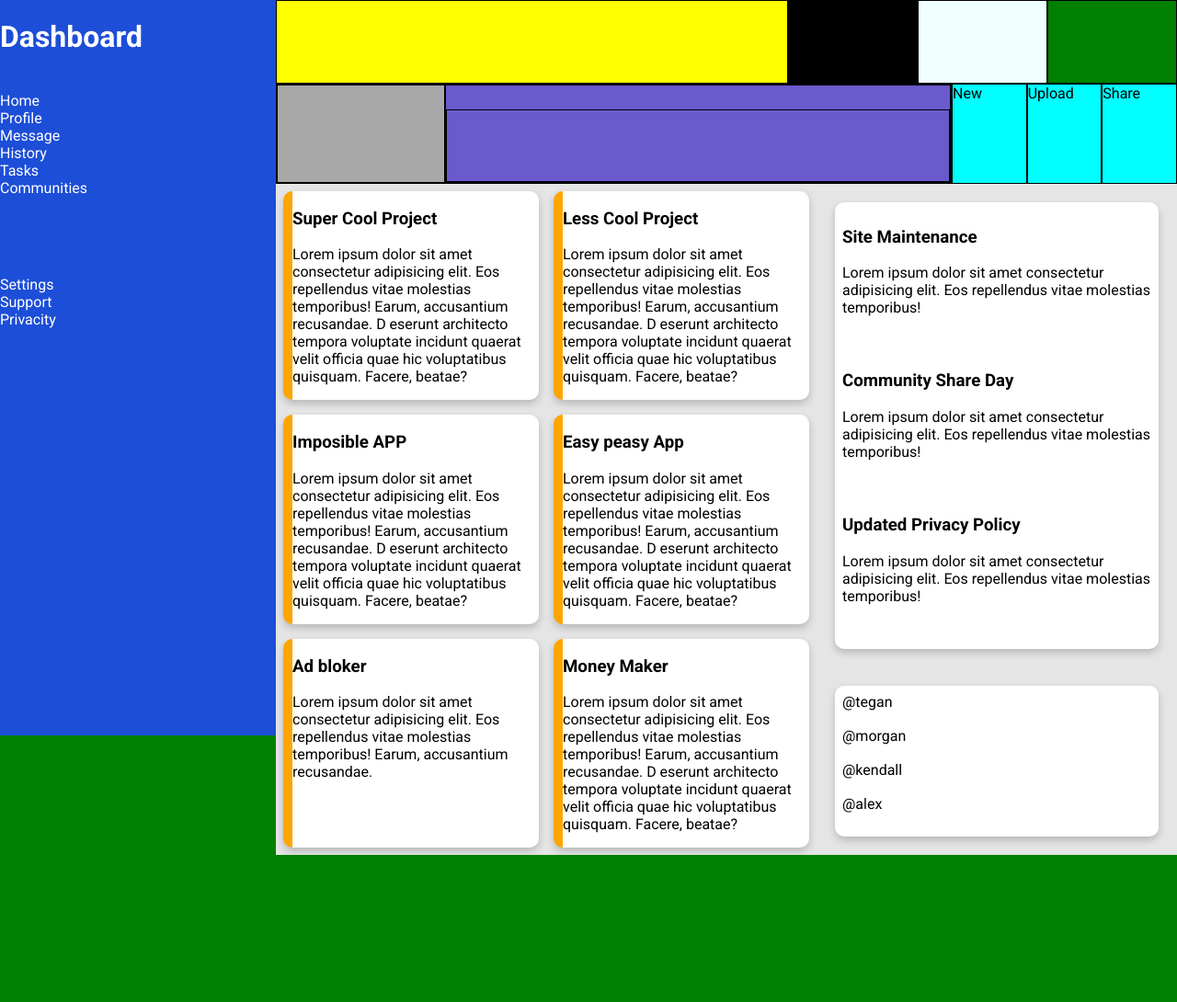
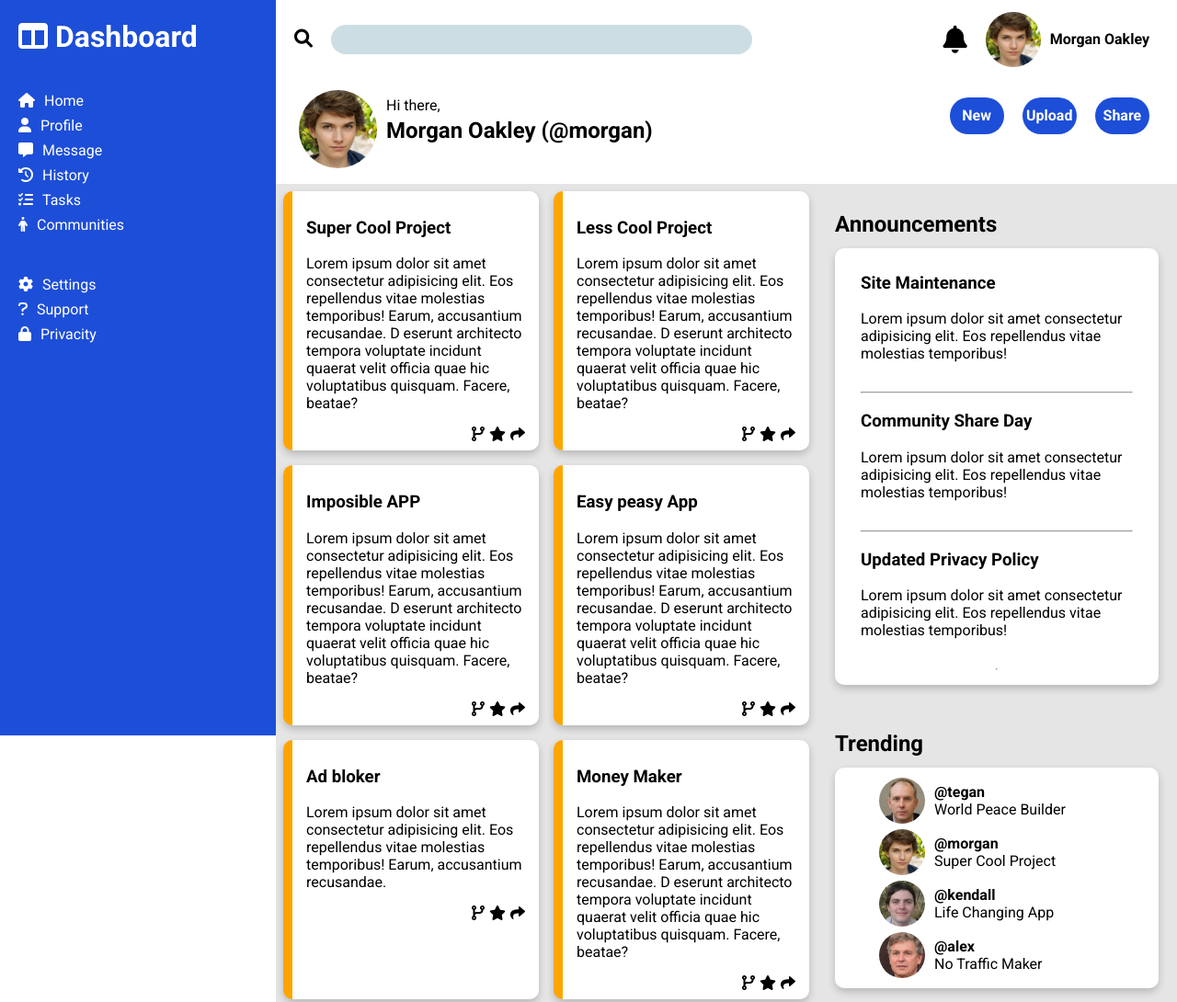
Before and after one commit to alejandroord/dashboard, a plain HTML site: page index.html in a window 1280 px wide. Shown: the top 1090 px of the page at 92% size. Before the commit the page ends 930 px from the top, so only its background shows below. Drawn offline with Linux system fonts and the light colour scheme.

Commit message:
Cambios finales

```diff
--- a/index.html
+++ b/index.html
@@ -3,50 +3,59 @@
 <head>
     <meta charset="UTF-8">
     <meta name="viewport" content="width=device-width, initial-scale=1.0">
+    <link rel="stylesheet" href="style.css">
     <link href="https://fonts.googleapis.com/css2?family=Roboto:wght@400;700&display=swap" rel="stylesheet">
+    <link rel="stylesheet" href="https://cdnjs.cloudflare.com/ajax/libs/font-awesome/6.0.0-beta3/css/all.min.css">
+
     <title>Dashboard</title>
 </head>
 <body>
 <div class="web">
 <div class="barraLateral">
     <div class="title">
-        <h1>Dashboard</h1>
+        <h1><i class="fa-solid fa-table-columns"></i>  Dashboard</h1>
     </div>
     <div class="iconosSuperior">
-        <div>Home</div>
-        <div>Profile</div>
-        <div>Message</div>
-        <div>History</div>
-        <div>Tasks</div>
-        <div>Communities</div>
+        <div><i class="fa-solid fa-house"> </i>Home</div>
+        <div><i class="fa-solid fa-user"></i>Profile</div>
+        <div><i class="fa-solid fa-message"></i>Message</div>
+        <div><i class="fa-solid fa-clock-rotate-left"></i>History</div>
+        <div><i class="fa-solid fa-list-check"></i>Tasks</div>
+        <div><i class="fa-solid fa-person"></i></i>Communities</div>
     </div>
     <div class="iconosInferior">
-        <div>Settings</div>
-        <div>Support</div>
-        <div>Privacity</div>
+        <div><i class="fa-solid fa-gear"></i>Settings</div>
+        <div><i class="fa-solid fa-question"></i>Support</div>
+        <div><i class="fa-solid fa-lock"></i></i>Privacity</div>
     </div>
 </div>
 
 <div class="contenido">
     <div class="parteSuperior">
     <div class="search">
-        <div class="searchbar"></div>
-        <div class="userName"></div>
-        <div class="iconuser"></div>
-        <div class="campanita"></div>
+        <div class="searchbar"><i class="fa-solid fa-magnifying-glass"></i><input type="text" id="nombre" name="nombre"></div>
+        <div class="userName">
+            <i class="fa-solid fa-bell"></i>
+            <img src="img/person2.jpg">
+          <div>
+                <b>Morgan Oakley</b></div>
+
+        </div>
+
+
 
     </div>
     <div class="navegacion">
         <div class="user">
-            <div class="userImg"></div>
+            <div class="userImg"> <img src="img/person2.jpg"></div>
             <div class="userText">
-                <div class="userTextPresentation"></div>
-                <div class="userTextName"></div>
+                <div class="userTextPresentation"><b></b>Hi there,</div>
+                <div class="userTextName"><h2>Morgan Oakley (@morgan)</h2></div>
             </div>
         </div>
-        <div class="button">New</div>
-        <div class="button">Upload</div>
-        <div class="button">Share</div>
+        <div class="button"><b>New</b></div>
+        <div class="button"><b>Upload</b></div>
+        <div class="button"><b>Share</b></div>
     </div></div>
     <div class="cuadricula">
       <div class="cuadriculaIzquieda">
@@ -57,6 +66,7 @@
                 Earum, accusantium recusandae. D
                 eserunt architecto tempora voluptate
                 incidunt quaerat velit officia quae hic voluptatibus quisquam. Facere, beatae?</p>
+                <i class="fa-solid fa-share"></i> <i class="fa-solid fa-star"></i> <i class="fa-solid fa-code-branch"></i>
         </div>
         <div class="cuadriculaIzquierdaInterior">
             <h3>Less Cool Project</h3>
@@ -65,6 +75,8 @@
                 Earum, accusantium recusandae. D
                 eserunt architecto tempora voluptate
                 incidunt quaerat velit officia quae hic voluptatibus quisquam. Facere, beatae?</p>
+                <i class="fa-solid fa-share"></i> <i class="fa-solid fa-star"></i> <i class="fa-solid fa-code-branch"></i>
+
         </div>
         <div class="cuadriculaIzquierdaInterior">
             <h3>Imposible APP</h3>
@@ -73,6 +85,8 @@
                 Earum, accusantium recusandae. D
                 eserunt architecto tempora voluptate
                 incidunt quaerat velit officia quae hic voluptatibus quisquam. Facere, beatae?</p>
+                <i class="fa-solid fa-share"></i> <i class="fa-solid fa-star"></i> <i class="fa-solid fa-code-branch"></i>
+
         </div>
         <div class="cuadriculaIzquierdaInterior">
             <h3>Easy peasy App</h3>
@@ -81,6 +95,8 @@
                 Earum, accusantium recusandae. D
                 eserunt architecto tempora voluptate
                 incidunt quaerat velit officia quae hic voluptatibus quisquam. Facere, beatae?</p>
+                <i class="fa-solid fa-share"></i> <i class="fa-solid fa-star"></i> <i class="fa-solid fa-code-branch"></i>
+
         </div>
         <div class="cuadriculaIzquierdaInterior">
             <h3>Ad bloker</h3>
@@ -88,6 +104,8 @@
                 Eos repellendus vitae molestias temporibus!
                 Earum, accusantium recusandae.
                 </p>
+                <i class="fa-solid fa-share"></i> <i class="fa-solid fa-star"></i> <i class="fa-solid fa-code-branch"></i>
+
         </div>
         <div class="cuadriculaIzquierdaInterior">
             <h3>Money Maker</h3>
@@ -96,35 +114,47 @@
                 Earum, accusantium recusandae. D
                 eserunt architecto tempora voluptate
                 incidunt quaerat velit officia quae hic voluptatibus quisquam. Facere, beatae?</p>
+                <i class="fa-solid fa-share"></i> <i class="fa-solid fa-star"></i> <i class="fa-solid fa-code-branch"></i>
         </div>
+
+
       </div>
       <div class="cuadruculaDerecha">
+        <h2>Announcements</h2>
         <div class="cuadriculaDerechaInteriorSuperior">
             <div>
                 <h3>Site Maintenance</h3>
                 <p>Lorem ipsum dolor sit amet consectetur adipisicing elit.
                     Eos repellendus vitae molestias temporibus!
                   </p>
+
+
             </div>
+            <div>  <hr></div>
             <div>
+
                 <h3>Community Share Day</h3>
                 <p>Lorem ipsum dolor sit amet consectetur adipisicing elit.
                     Eos repellendus vitae molestias temporibus!
                   </p>
             </div>
-
+            <div> <hr></div>
             <div>
                 <h3>Updated Privacy Policy</h3>
                 <p>Lorem ipsum dolor sit amet consectetur adipisicing elit.
                     Eos repellendus vitae molestias temporibus!
                   </p>
+
+
             </div>
+            <hr>
         </div>
+        <h2>Trending</h1>
         <div class="cuadriculaDerechaInteriorInferior">
-            <div>@tegan</div>
-            <div>@morgan</div>
-            <div>@kendall</div>
-            <div>@alex</div>
+            <div><img src="img/person1.jpg"> <div class="twitter"><div><b>@tegan</b></div><div>World Peace Builder</div> </div></div>
+            <div><img src="img/person2.jpg"> <div class="twitter"><div><b>@morgan</b></div><div>Super Cool Project</div> </div></div>
+            <div><img src="img/person3.jpg"> <div class="twitter"><div><b>@kendall</b></div><div>Life Changing App</div> </div></div>
+            <div><img src="img/person4.jpg"> <div class="twitter"><div><b>@alex</b></div><div>No Traffic Maker</div> </div></div>
         </div>
       </div>
     </div>
@@ -135,161 +165,3 @@
 
 </body>
 </html>
-
-<style>
-:root{
-    --background-color: #e5e5e5;
-    --primary-color: #1d4ed8;
-    --secondary-color: white;
-    --border-radius: 10px;
-    --box-shadow: 0 4px 8px rgba(0, 0, 0, 0.2);
-    --border-left: 10px solid orange;
-}
-.web{
-    display: grid;
-    grid-template-columns: 300px 1fr;
-    grid-auto-rows: 100%;
-}
-.search{
-    background-color: azure;
-    display: grid;
-    grid-template-areas: 'searchbar searchbar searchbar searchbar  campanita iconuser userName ';
-}
-.search >div{
-    border: 1px solid black;
-}
-.cuadricula{
-
-    display: grid;
-    grid-template-columns: 3fr 2fr;
-    grid-template-rows: 100%;
-
-}
-
-.barraLateral{
-    color: var(--secondary-color);
-    display: grid;
-    background-color: var(--primary-color);
-    grid-template-rows: 100px 200px 500px;
-
-}
-.contenido{
-    display: grid;
-    grid-template-rows: 200px 1fr;
-    background-color: blue;
-}
-body, html, .web{
-    height: 100%;
-    background-color: green;
-    font-family: 'Roboto';
-    padding: 0px;
-    margin: 0px;
-}
-.navegacion{
-    display: grid;
-    grid-template-columns: repeat(12, 1fr);
-    background-color: aqua;
-}
-.cuadricula{
-    background-color: var(--background-color);
-    height: 100%;
-}
-.cuadriculaIzquieda{
-    display: grid;
-    grid-template-columns: 1fr 1fr;
-
-    grid-auto-rows: auto;
-    background-color: var(--background-color);
-}
-.cuadriculaIzquieda >div{
-    box-sizing: content-box;
-    border-left: var(--border-left);
-    background-color: var(--secondary-color);
-    box-shadow: var(--box-shadow);
-    margin: 1vh;
-    border-radius: var(--border-radius);
-    box-sizing: border-box
-}
-.cuadruculaDerecha{
-    display: grid;
-
-
-}
-.cuadruculaDerecha >div{
-    border-radius: var(--border-radius);
-    background-color: var(--secondary-color);
-    box-shadow: var(--box-shadow);
-    margin: 20px;
-}
-
-.cuadriculaDerechaInteriorSuperior{
-    padding: 1vh;
-    display: grid;
-    grid-template-rows: 1fr 1fr 1fr;
-}
-.cuadriculaDerechaInteriorSuperior >div{
-
-    background-color: var(--secondary-color);
-
-}
-.cuadriculaDerechaInteriorInferior{
-    padding: 1vh;
-    display: grid;
-    grid-template-rows: 1fr 1fr 1fr 1fr;
-
-}
-.cuadriculaDerechaInteriorInferior >div{
-
-
-}
-
-.navegacion >div{
-    border: 1px black solid;
-}
-.user{
-    background-color: bisque;
-    grid-column-start: 1;
-    grid-column-end: 10;
-    display: grid;
-    grid-template-columns: 1fr 3fr;
-}
-
-.userImg{
-    background-color: darkgray;
-    border: 1px black solid;
-}
-.userText{
-    background-color: slateblue;
-    border: 1px black solid;
-    display: grid;
-    grid-template-rows: 1fr 3fr;
-}
-
-.userTextName{
-    border: 1px black solid;
-}
-
-.userTextPresentation{
-
-}
-.parteSuperior{
-    display: grid;
-}
-.searchbar{
-    grid-area: searchbar;
-    background-color: yellow;
-}
-.userName{
-    grid-area: userName;
-    background-color: green;
-}
-
-.campanita{
-    grid-area: campanita;
-    background-color: black;
-}
-.iconuser{
-    grid-area: iconuser;
-    background-color: azure;
-}
-</style>
--- /dev/null
+++ b/style.css
@@ -0,0 +1,242 @@
+:root {
+  --background-color: #e5e5e5;
+  --primary-color: #1d4ed8;
+  --secondary-color: white;
+  --border-radius: 10px;
+  --box-shadow: 0 4px 8px rgba(0, 0, 0, 0.2);
+  --border-left: 10px solid orange;
+  --terciary_color: #cddde4;
+}
+.web {
+  display: grid;
+  grid-template-columns: 300px 1fr;
+  grid-auto-rows: 100%;
+}
+.search {
+  background-color: white;
+  display: grid;
+  grid-template-areas: "searchbar searchbar searchbar searchbar userName userName ";
+}
+.searchbar {
+  display: grid;
+  grid-template-columns: 60px 1fr;
+}
+.search i {
+  font-size: 30px;
+}
+.iconosSuperior i,
+.iconosInferior i,
+.title {
+  padding-bottom: 10px;
+  padding-right: 10px;
+  color: white;
+}
+.cuadricula {
+  display: grid;
+  grid-template-columns: 3fr 2fr;
+  grid-template-rows: 100%;
+}
+
+.barraLateral {
+  padding-left: 20px;
+  color: var(--secondary-color);
+  display: grid;
+  background-color: var(--primary-color);
+  grid-template-rows: 100px 200px 500px;
+}
+
+.contenido {
+  display: grid;
+  grid-template-rows: 200px 1fr;
+}
+.button {
+  display: flex;
+  width: auto;
+  margin-left: 20px;
+  margin-top: 20px;
+  align-items: center;
+  height: 40px;
+  color: white;
+  border-radius: 30px;
+  background-color: var(--primary-color);
+  justify-content: center;
+}
+body,
+html,
+.web {
+  height: 100%;
+
+  font-family: "Roboto";
+  padding: 0px;
+  margin: 0px;
+}
+.navegacion {
+  display: grid;
+  grid-template-columns: repeat(12, 1fr);
+}
+.cuadricula {
+  background-color: var(--background-color);
+  height: 100%;
+}
+.cuadriculaIzquieda {
+  display: grid;
+  grid-template-columns: 1fr 1fr;
+
+  grid-auto-rows: auto;
+  background-color: var(--background-color);
+}
+.cuadriculaIzquieda > div {
+  padding: 10px;
+  padding-left: 15px;
+  box-sizing: content-box;
+  border-left: var(--border-left);
+  background-color: var(--secondary-color);
+  box-shadow: var(--box-shadow);
+  margin: 1vh;
+  border-radius: var(--border-radius);
+  box-sizing: border-box;
+}
+.cuadruculaDerecha {
+  display: grid;
+  grid-template-rows: 50px auto 50px auto;
+}
+.cuadruculaDerecha > div {
+  border-radius: var(--border-radius);
+  background-color: var(--secondary-color);
+  box-shadow: var(--box-shadow);
+  margin: 20px;
+}
+.cuadricula h2 {
+  padding-top: 10px;
+  padding-left: 20px;
+}
+.cuadriculaDerechaInteriorSuperior {
+  padding: 1vh;
+  display: grid;
+  grid-template-rows: 1fr 10px 1fr 10px 1fr;
+}
+.cuadriculaDerechaInteriorSuperior > div {
+  padding-left: 20px;
+  padding-right: 20px;
+  background-color: var(--secondary-color);
+}
+.cuadriculaDerechaInteriorInferior {
+  padding: 1vh;
+  display: grid;
+  grid-template-rows: 1fr 1fr 1fr 1fr;
+}
+.cuadriculaDerechaInteriorInferior > div {
+  display: grid;
+  grid-template-columns: 80px 1fr;
+  align-items: center;
+  padding-left: 20px;
+}
+.cuadriculaDerechaInteriorInferior img {
+  width: 50px;
+  border-radius: 50px;
+  margin-left: 20px;
+}
+
+.navegacion > div {
+}
+.user {
+  grid-column-start: 1;
+  grid-column-end: 10;
+  display: grid;
+  align-items: center;
+  grid-template-columns: 120px 1fr;
+}
+
+.userImg {
+  align-items: center;
+  margin-left: auto;
+}
+.userImg img {
+  width: 85px;
+  border-radius: 80px;
+  margin-right: 10px;
+  margin-left: auto;
+}
+.userText {
+  padding-top: 0px;
+  align-items: center;
+
+  display: grid;
+  grid-template-rows: 1fr 3fr;
+}
+
+.userTextName h2 {
+  margin-top: 0px;
+}
+
+.userTextPresentation {
+}
+.parteSuperior {
+  display: grid;
+  margin-right: 30px;
+}
+.searchbar {
+  grid-area: searchbar;
+
+  margin-top: auto;
+  margin-bottom: auto;
+}
+.searchbar i {
+  font-size: 20px;
+  padding-left: 20px;
+  padding-right: 20px;
+  margin-top: 5px;
+  align-items: center;
+}
+.searchbar div {
+  background-color: black;
+  width: 100%;
+  height: 20px;
+  float: left;
+}
+.searchbar input {
+  background-color: var(--terciary_color);
+  border-radius: 30px;
+  text-decoration: none;
+  border: 0px;
+  height: 30px;
+  width: 90%;
+  text-align: center;
+}
+.userName {
+  grid-area: userName;
+  justify-content: end;
+
+  display: grid !important;
+  grid-template-columns: 1fr 70px auto;
+  align-content: center;
+}
+.userName img {
+  width: 60px;
+  border-radius: 50px;
+}
+.userName div {
+  margin-top: auto;
+  margin-bottom: auto;
+
+  align-items: center;
+}
+.userName i {
+  margin-top: auto;
+  margin-bottom: auto;
+  margin-left: auto;
+  padding-right: 20px;
+}
+.campanita {
+  grid-area: campanita;
+}
+.iconuser {
+  grid-area: iconuser;
+  background-color: azure;
+}
+
+.cuadriculaIzquierdaInterior i {
+  float: right;
+  padding-right: 5px;
+  bottom: 0;
+}
```
Also changed, not shown: img/home.svg (added), img/person1.jpg (added), img/person2.jpg (added), img/person3.jpg (added), img/person4.jpg (added).
